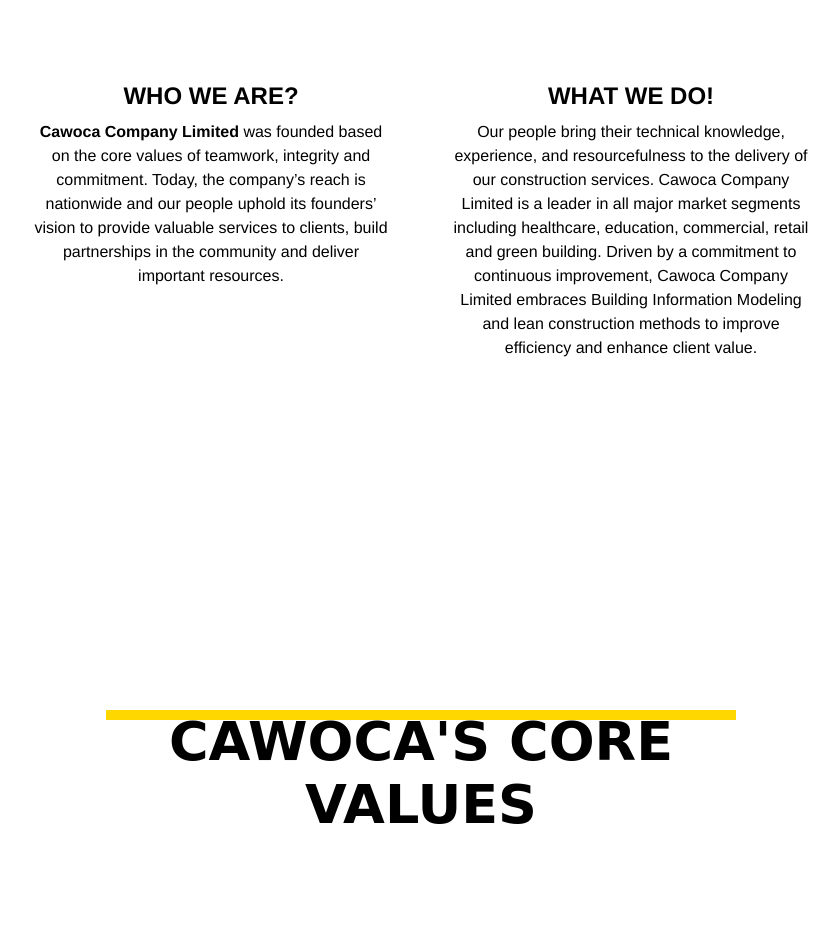
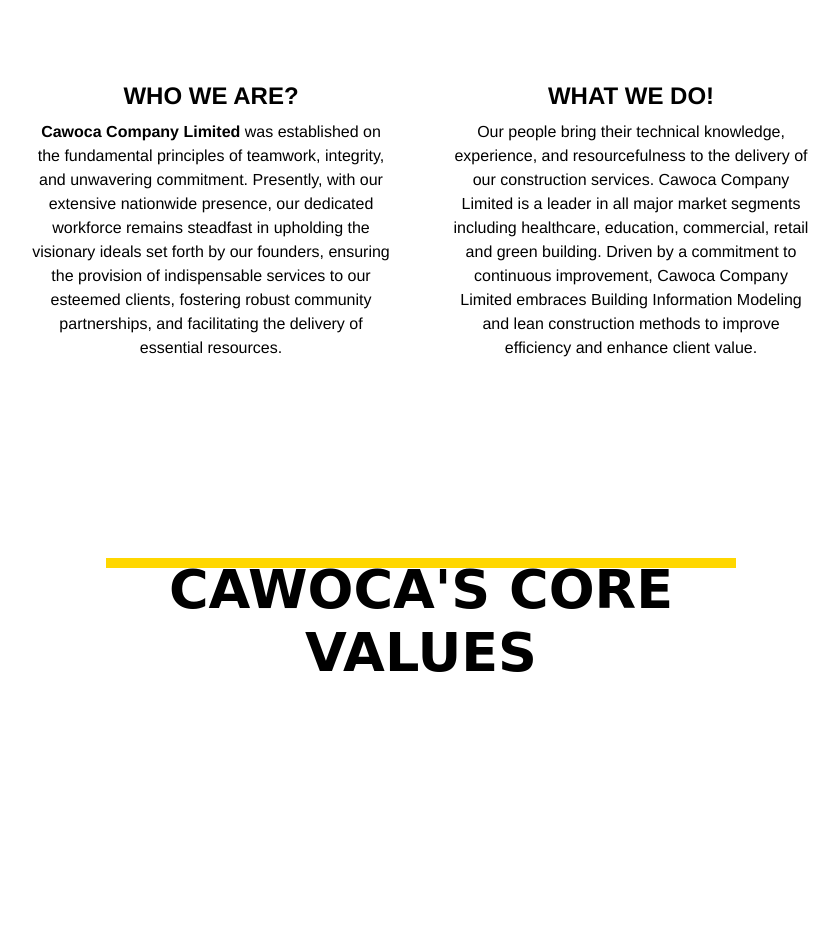
Before and after one commit to nthuls/CAWOCA, a plain HTML site: page index.html in a window 1280 px wide. Shown: the part 660-1612 px from the top of the page, without its empty margins (219-1058 px from the left). Drawn offline with Linux system fonts and the light colour scheme.

Commit message:
Add files via upload

```diff
--- a/index.html
+++ b/index.html
@@ -59,9 +59,10 @@
                 <div class="text-grid-container">
                     <div class="text-container">
                         <h2>WHO WE ARE?</h2>
-                        <p><span>Cawoca Company Limited</span> was founded based on the core values of teamwork, integrity and commitment.
-                        Today, the company’s reach is nationwide and our people uphold its founders’ vision to provide valuable
-                        services to clients, build partnerships in the community and deliver important resources.</p>
+                        <p><span>Cawoca Company Limited</span> was established on the fundamental principles of teamwork, integrity, and unwavering commitment. Presently, with our
+                        extensive nationwide presence, our dedicated workforce remains steadfast in upholding the visionary ideals set forth by
+                        our founders, ensuring the provision of indispensable services to our esteemed clients, fostering robust community
+                        partnerships, and facilitating the delivery of essential resources.</p>
                     </div>
                     <div class="text-container">
                         <h2 id="about">WHAT WE DO!</h2>
@@ -83,7 +84,6 @@
         <div class="item item-5">
             <div class="text-grid-container">
                 <div class="text-container">
-                    <br>
                     <h3>TeamWork</h3>
                     <p>We recognize our primary asset is people. To be successful, Cawoca Company Limited must be a
                         rewarding place to work. We provide opportunity and encouragement to help our people reach their
--- a/style.css
+++ b/style.css
@@ -283,7 +283,6 @@
 .item-4 {
     position: relative;
     padding: 20px 0;
-    margin-top: 17px;
     display: flex;
     justify-content: center;
     align-items: center;
@@ -293,7 +292,7 @@
     font-family: 'Bebas Neue', cursive;
     font-size: 3em;
     position: absolute;
-    top: 50%;
+    top: 20%;
     left: 50%;
     transform: translate(-50%, -50%);
     background-image: linear-gradient(gold, gold);
@@ -321,7 +320,8 @@
 /* Media Queries */
 @media (max-width: 700px) {
     .item-4 {
-        margin-top: 40px;
+        margin-top: 20px;
+        margin-bottom: 20px;
         /* Increase space on mobile devices */
     }
 }
@@ -330,6 +330,7 @@
     .item-4 {
         margin-top: 10px;
         /* Decrease space on screens above 700px */
+        margin-bottom: 10px;
     }
 }
 /* END */
```
